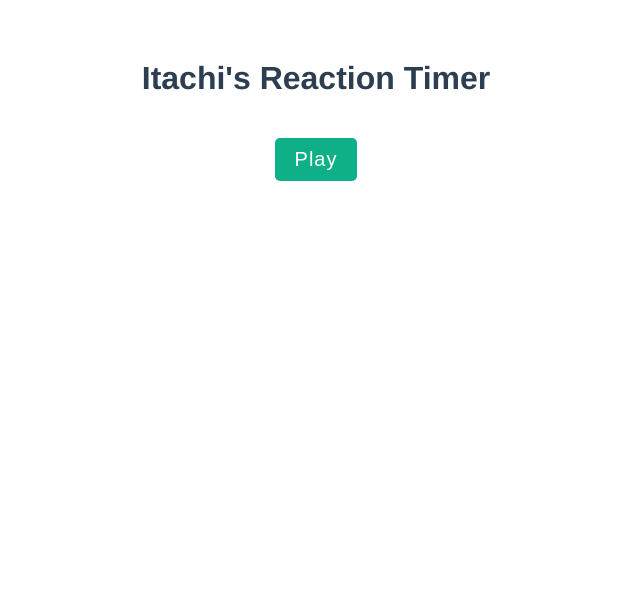
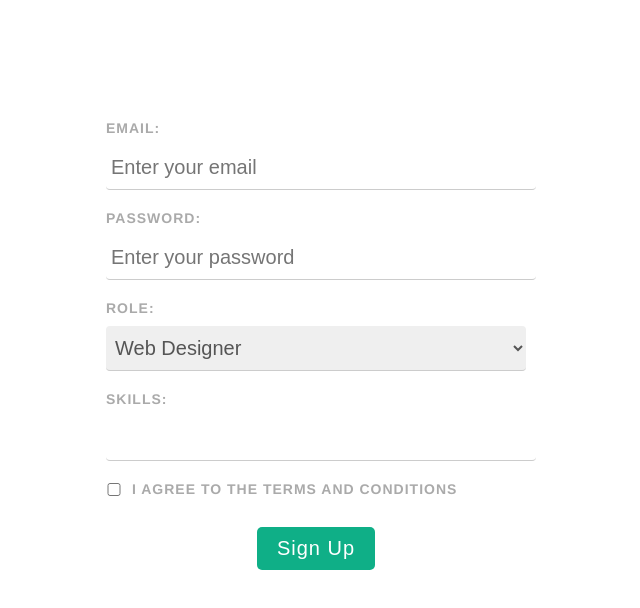
Before and after one commit to Temitayo-spec/Learning-Vue, a Vue app: page / in a window 1280 px wide. Shown: the top 608 px of the page, without its empty margins (324-964 px from the left). Built offline with nearby package versions, Linux system fonts and the light colour scheme.

Commit message:
feat: made a demo form input in vue

```diff
--- a/src/App.vue
+++ b/src/App.vue
@@ -1,40 +1,16 @@
 <template>
-  <h1>Itachi's Reaction Timer</h1>
-  <button @click="start" :disabled="isPlaying === true">Play</button>
-  <Block v-if="isPlaying" :delay="delay" @reactionTime="endGame" />
-  <Results v-if="showResults" :score="score" />
+  <SignupForm />
 </template>
 
 <script>
-import Block from './components/Block.vue';
-import Results from './components/Results.vue';
+import SignupForm from './components/SignupForm.vue';
 
 export default {
   name: 'App',
   components: {
-    Block,
-    Results,
+    SignupForm,
   },
-  data() {
-    return {
-      isPlaying: false,
-      delay: null,
-      score: 0,
-      showResults: false,
-    };
-  },
-  methods: {
-    start() {
-      this.isPlaying = true;
-      this.delay = 2000 + Math.random() * 5000;
-      this.showResults = false;
-    },
-    endGame(reactionTime) {
-      this.isPlaying = false;
-      this.score = reactionTime;
-      this.showResults = true;
-    },
-  },
+  data() {},
 };
 </script>
 
--- a/src/components/Block.vue
+++ /dev/null
@@ -1,61 +0,0 @@
-<template>
-  <div class="block" v-if="showBlock"
-    @click="stopTimer"
-    :class="{ active: showBlock }"
-  >Click me!</div>
-</template>
-
-<script>
-export default {
-  // eslint-disable-next-line vue/multi-word-component-names
-  name: 'Block',
-  props: ['delay'],
-  data() {
-    return {
-      showBlock: false,
-      timer: null,
-      reactionTime: 0,
-    };
-  },
-  mounted() {
-    setTimeout(() => {
-      this.showBlock = true;
-      this.startTimer();
-    }, this.delay);
-  },
-  methods: {
-    startTimer () {
-      this.timer = setInterval(() => {
-        this.reactionTime += 10;
-      }, 10);
-    },
-    stopTimer () {
-      clearInterval(this.timer);
-      this.$emit('reactionTime', this.reactionTime);
-      this.showBlock = false;
-    },
-  },
-};
-</script>
-
-<style>
-.block {
-  width: 400px;
-  height: 200px;
-  background-color: #ccc;
-  margin: 0 auto;
-  margin-top: 20px;
-  border-radius: 5px;
-  display: flex;
-  justify-content: center;
-  align-items: center;
-  font-size: 20px;
-  cursor: pointer;
-  transition: all 0.2s ease-in-out;
-}
-
-.block.active {
-  background-color: #f00;
-  color: #fff;
-}
-</style>
--- a/src/components/Results.vue
+++ /dev/null
@@ -1,41 +0,0 @@
-<template>
-  <p>Reaction time - {{ score }} ms</p>
-  <p class="rank">
-    {{ rank }}
-  </p>
-</template>
-
-<script>
-export default {
-  // eslint-disable-next-line vue/multi-word-component-names
-  name: 'Results',
-  props: ['score'],
-  data() {
-    return {
-      rank: null,
-    };
-  },
-  mounted() {
-    if (this.score < 250) {
-      this.rank = 'Ninja Fingers';
-    } else if (this.score < 400) {
-      this.rank = 'Rapid Reflexes';
-    } else {
-      this.rank = 'Slowpoke';
-    }
-  },
-};
-</script>
-
-<style>
-p {
-  font-size: 20px;
-  margin: 20px 0;
-  color: #0faf87;
-}
-.rank {
-  font-size: 20px;
-  font-weight: bold;
-  color: #ccc;
-}
-</style>
--- /dev/null
+++ b/src/components/SignupForm.vue
@@ -0,0 +1,200 @@
+<template>
+  <form @submit.prevent="onSubmit">
+    <label for="email">Email:</label>
+    <input
+      type="email"
+      id="email"
+      placeholder="Enter your email"
+      required
+      v-model="email"
+    />
+    <label for="password">Password:</label>
+    <input
+      type="password"
+      id="password"
+      placeholder="Enter your password"
+      required
+      v-model="password"
+    />
+    <p v-if="passwordError" class="error">
+      {{ passwordError }}
+    </p>
+    <label for="">Role:</label>
+    <select v-model="role">
+      <option value="developer">Web Developer</option>
+      <option value="designer">Web Designer</option>
+    </select>
+
+    <label>Skills:</label>
+    <input type="text" v-model="tempSkill" @keyup="addSkill" />
+    <ul>
+      <li v-for="skill in skills" :key="skill" @click="deleteSkill(skill)">
+        {{ skill }}
+      </li>
+    </ul>
+
+    <div class="terms">
+      <input type="checkbox" id="terms" required v-model="terms" />
+      <label for="terms">I agree to the terms and conditions</label>
+    </div>
+
+    <div class="submit">
+      <button type="submit">Sign Up</button>
+    </div>
+  </form>
+</template>
+
+<script>
+export default {
+  name: 'SignupForm',
+  data() {
+    return {
+      email: '',
+      password: '',
+      role: 'designer',
+      terms: false,
+      tempSkill: '',
+      skills: [],
+      passwordError: '',
+    };
+  },
+  methods: {
+    addSkill() {
+      if (this.tempSkill.includes(',') && this.tempSkill.length > 1) {
+        if (this.skills.includes(this.tempSkill.slice(0, -1))) {
+          this.tempSkill = '';
+          return;
+        }
+        this.skills.push(this.tempSkill.slice(0, -1));
+        this.tempSkill = '';
+      }
+    },
+    deleteSkill(skill) {
+      this.skills = this.skills.filter((s) => s !== skill);
+    },
+    onSubmit() {
+      // Check if password is at least 6 characters long
+      this.passwordError =
+        this.password.length < 6
+          ? 'Password must be at least 6 chars long'
+          : '';
+
+      // Check if terms are accepted
+      if (!this.terms) {
+        alert('You must accept the terms and conditions');
+        return;
+      }
+
+      // If there are no errors, submit the form
+      if (!this.passwordError) {
+        this.submitForm();
+      }
+    },
+    submitForm() {
+      const formData = {
+        email: this.email,
+        password: this.password,
+        role: this.role,
+        skills: this.skills,
+      };
+
+      console.log(formData);
+    },
+  },
+};
+</script>
+
+<style>
+form {
+  display: flex;
+  flex-direction: column;
+  max-width: 420px;
+  margin: 30px auto;
+  background: #fff;
+  text-align: left;
+  padding: 40px;
+  border-radius: 10px;
+}
+
+label {
+  color: #aaa;
+  display: inline-block;
+  margin: 20px 0 10px;
+  font-size: 14px;
+  text-transform: uppercase;
+  letter-spacing: 1px;
+  font-weight: 700;
+}
+
+input,
+select {
+  display: block;
+  width: 100%;
+  padding: 10px 5px;
+  border: none;
+  border-bottom: 1px solid #ccc;
+  border-radius: 4px;
+  font-size: 20px;
+  outline: none;
+  transition: all 0.2s ease-in-out;
+  color: #555;
+}
+
+input[type='checkbox'] {
+  display: inline-block;
+  width: 16px;
+  margin: 0 10px 0 0;
+  position: relative;
+  top: 2px;
+}
+
+ul {
+  list-style: none;
+  padding: 0;
+  margin: 0;
+}
+
+li {
+  display: inline-block;
+  margin: 20px 10px 0 0;
+  padding: 6px 12px;
+  background: #eee;
+  font-size: 12px;
+  letter-spacing: 1px;
+  font-weight: 700;
+  border-radius: 20px;
+  cursor: pointer;
+  color: #777;
+}
+
+li:hover {
+  background: #ddd;
+}
+button {
+  background: #0b6dff;
+  border: 0;
+  padding: 10px 20px;
+  border-radius: 20px;
+  cursor: pointer;
+  color: #fff;
+  font-size: 20px;
+  letter-spacing: 1px;
+  margin: 20px 0;
+  transition: all 0.2s ease-in-out;
+}
+
+button:hover {
+  background: #0a4db7;
+}
+
+.submit {
+  text-align: center;
+}
+
+.error {
+  color: #ff0062;
+  margin-top: 10px;
+  font-size: 0.8em;
+  font-weight: 700;
+}
+</style>
```
